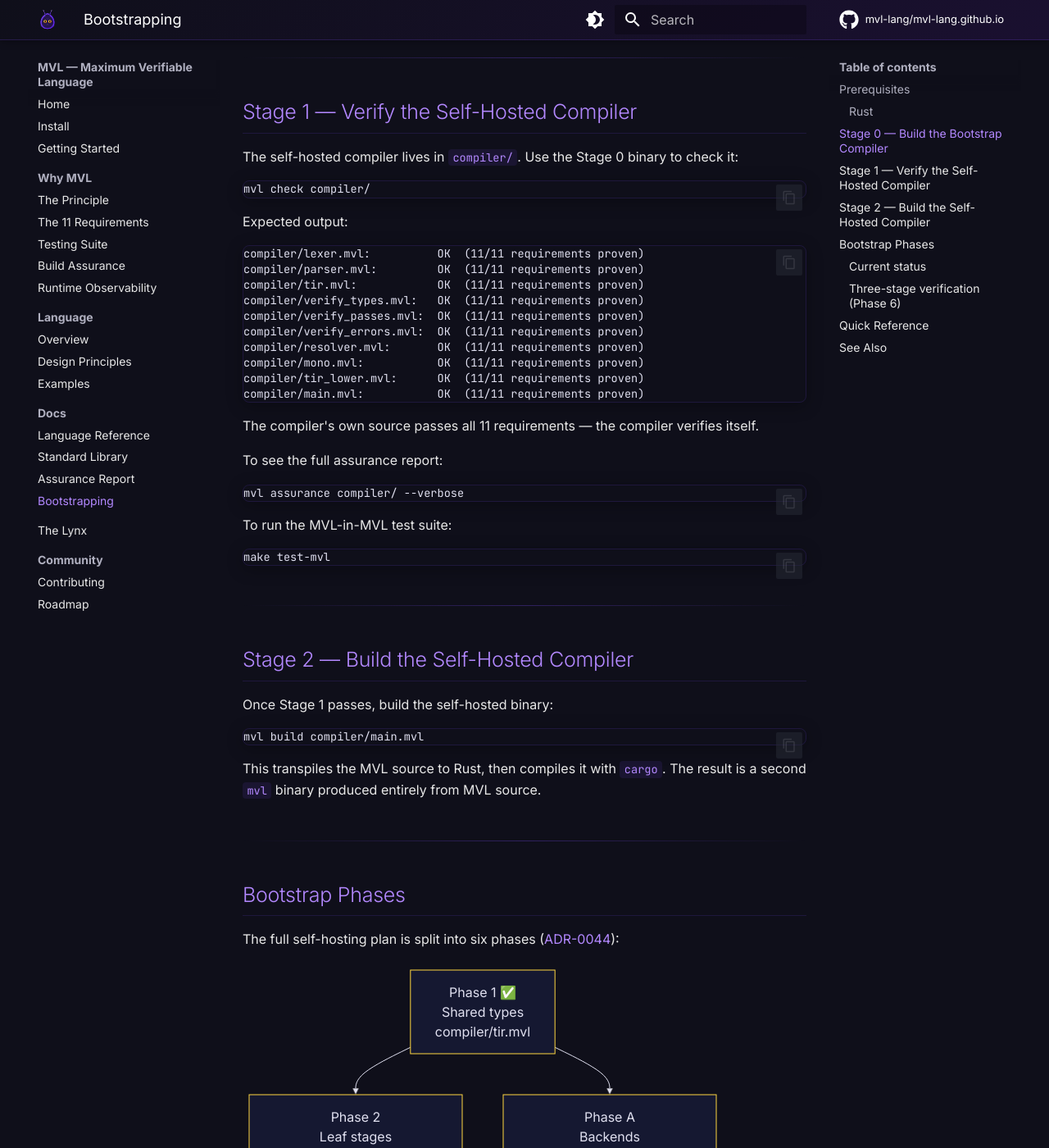
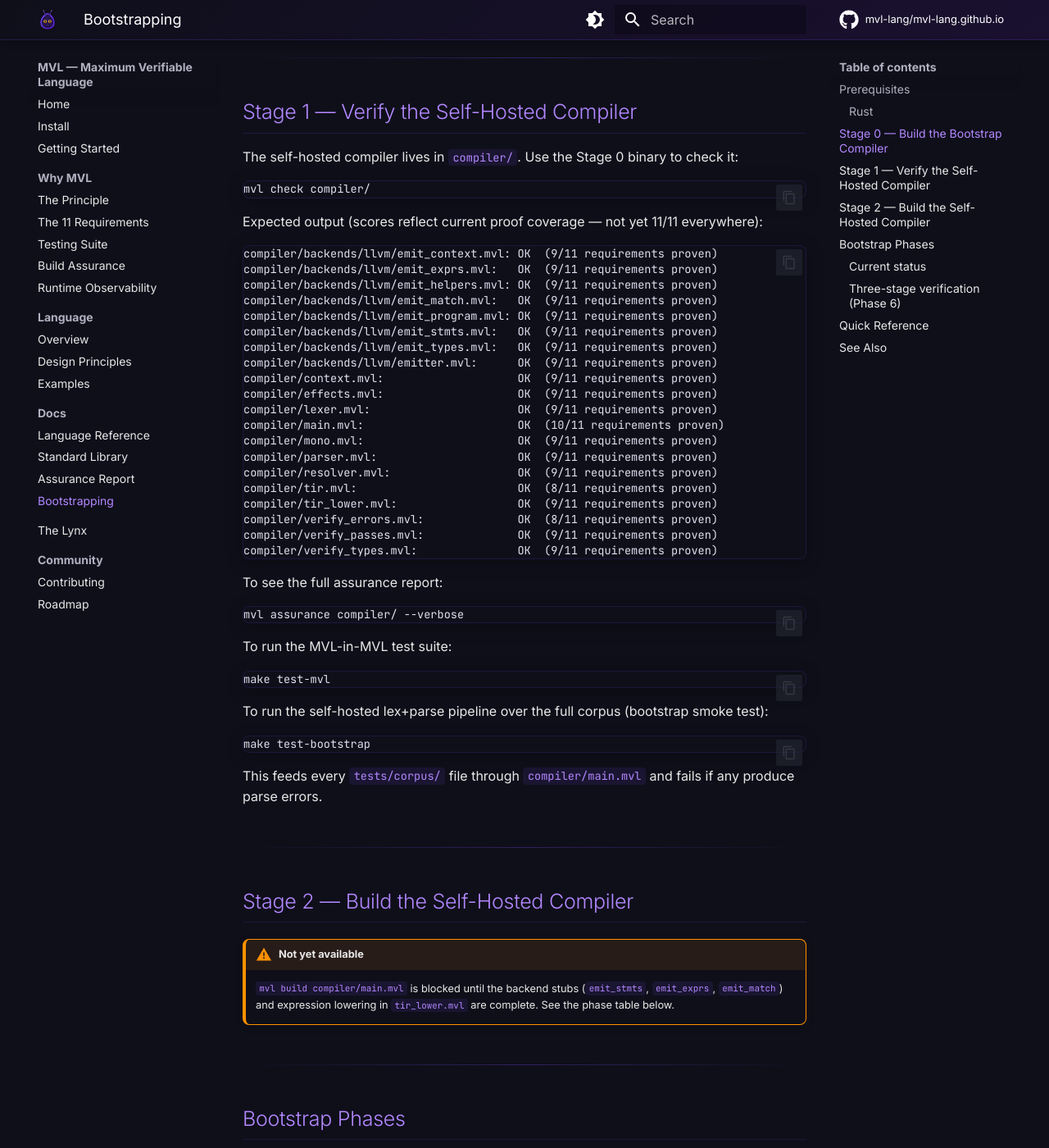
Before and after one commit to mvl-lang/mvl-lang.github.io, an MkDocs documentation site: the page built from docs/docs/bootstrapping.md, in a window 1280 px wide and 1400 px high, scrolled down 1458 px. Shown: the whole window at 82% size. Built offline with MkDocs 1.6.1 and Material for MkDocs 9.7.7, drawn with Linux system fonts in a browser that asks for light colours; comment, search, counter and statistics services are not loaded; some of the changed text lies outside the part shown.

Commit message:
fix(docs): correct bootstrapping page inaccuracies
- Fix mvl check expected output: actual scores are 8-10/11, not 11/11;
  add all 20 files including backends/llvm/ which were missing
- Mark Phase 3 (Parser/Lexer) as Done — lexer.mvl and parser.mvl are
  complete; ADR-0044 predates the work
- Replace Stage 2 mvl build step with a warning block — build is blocked
  on backend stubs and tir_lower expression lowering
- Add make test-bootstrap to Stage 1 and Quick Reference

Co-Authored-By: Claude Sonnet 4.6 <noreply@anthropic.com>

````diff
--- a/docs/docs/bootstrapping.md
+++ b/docs/docs/bootstrapping.md
@@ -82,22 +82,30 @@ The self-hosted compiler lives in `compiler/`. Use the Stage 0 binary to check i
 mvl check compiler/
 ```
 
-Expected output:
+Expected output (scores reflect current proof coverage — not yet 11/11 everywhere):
 
 ```
-compiler/lexer.mvl:          OK  (11/11 requirements proven)
-compiler/parser.mvl:         OK  (11/11 requirements proven)
-compiler/tir.mvl:            OK  (11/11 requirements proven)
-compiler/verify_types.mvl:   OK  (11/11 requirements proven)
-compiler/verify_passes.mvl:  OK  (11/11 requirements proven)
-compiler/verify_errors.mvl:  OK  (11/11 requirements proven)
-compiler/resolver.mvl:       OK  (11/11 requirements proven)
-compiler/mono.mvl:           OK  (11/11 requirements proven)
-compiler/tir_lower.mvl:      OK  (11/11 requirements proven)
-compiler/main.mvl:           OK  (11/11 requirements proven)
+compiler/backends/llvm/emit_context.mvl: OK  (9/11 requirements proven)
+compiler/backends/llvm/emit_exprs.mvl:   OK  (9/11 requirements proven)
+compiler/backends/llvm/emit_helpers.mvl: OK  (9/11 requirements proven)
+compiler/backends/llvm/emit_match.mvl:   OK  (9/11 requirements proven)
+compiler/backends/llvm/emit_program.mvl: OK  (9/11 requirements proven)
+compiler/backends/llvm/emit_stmts.mvl:   OK  (9/11 requirements proven)
+compiler/backends/llvm/emit_types.mvl:   OK  (9/11 requirements proven)
+compiler/backends/llvm/emitter.mvl:      OK  (9/11 requirements proven)
+compiler/context.mvl:                    OK  (9/11 requirements proven)
+compiler/effects.mvl:                    OK  (9/11 requirements proven)
+compiler/lexer.mvl:                      OK  (9/11 requirements proven)
+compiler/main.mvl:                       OK  (10/11 requirements proven)
+compiler/mono.mvl:                       OK  (9/11 requirements proven)
+compiler/parser.mvl:                     OK  (9/11 requirements proven)
+compiler/resolver.mvl:                   OK  (9/11 requirements proven)
+compiler/tir.mvl:                        OK  (8/11 requirements proven)
+compiler/tir_lower.mvl:                  OK  (9/11 requirements proven)
+compiler/verify_errors.mvl:              OK  (8/11 requirements proven)
+compiler/verify_passes.mvl:              OK  (9/11 requirements proven)
+compiler/verify_types.mvl:               OK  (9/11 requirements proven)
 ```
-
-The compiler's own source passes all 11 requirements — the compiler verifies itself.
 
 To see the full assurance report:
 
@@ -111,17 +119,20 @@ To run the MVL-in-MVL test suite:
 make test-mvl
 ```
 
+To run the self-hosted lex+parse pipeline over the full corpus (bootstrap smoke test):
+
+```bash
+make test-bootstrap
+```
+
+This feeds every `tests/corpus/` file through `compiler/main.mvl` and fails if any produce parse errors.
+
 ---
 
 ## Stage 2 — Build the Self-Hosted Compiler
 
-Once Stage 1 passes, build the self-hosted binary:
-
-```bash
-mvl build compiler/main.mvl
-```
-
-This transpiles the MVL source to Rust, then compiles it with `cargo`. The result is a second `mvl` binary produced entirely from MVL source.
+!!! warning "Not yet available"
+    `mvl build compiler/main.mvl` is blocked until the backend stubs (`emit_stmts`, `emit_exprs`, `emit_match`) and expression lowering in `tir_lower.mvl` are complete. See the phase table below.
 
 ---
 
@@ -133,11 +144,11 @@ The full self-hosting plan is split into six phases ([ADR-0044](https://github.c
 graph TD
     A["Phase 1 ✅<br/>Shared types<br/>compiler/tir.mvl"] --> B
     A --> C
-    B["Phase 2<br/>Leaf stages<br/>Resolver · Mono · TIR Lower"]
-    C["Phase A<br/>Backends<br/>MVL-hosted LLVM + Rust emitters"]
+    B["Phase 2 🔄<br/>Leaf stages<br/>Resolver · Mono · TIR Lower"]
+    C["Phase A 🔄<br/>Backends<br/>MVL-hosted LLVM + Rust emitters"]
     B --> D
     C --> D
-    D["Phase 3<br/>Parser<br/>Lexer + recursive descent"]
+    D["Phase 3 ✅<br/>Parser<br/>Lexer + recursive descent"]
     D --> E["Phase 4<br/>Checker<br/>Type checker + 11 passes"]
     E --> F["Phase 6<br/>Bootstrap<br/>3-stage self-verify"]
 ```
@@ -184,9 +195,7 @@ export PATH="$PWD/target/release:$PATH"
 mvl check compiler/
 mvl assurance compiler/ --verbose
 make test-mvl
-
-# Stage 2: build the self-hosted binary
-mvl build compiler/main.mvl
+make test-bootstrap   # lex+parse corpus through the self-hosted frontend
 ```
 
 ---
````
Also changed, not shown: other parts of docs/docs/bootstrapping.md (+1 -1 lines).
